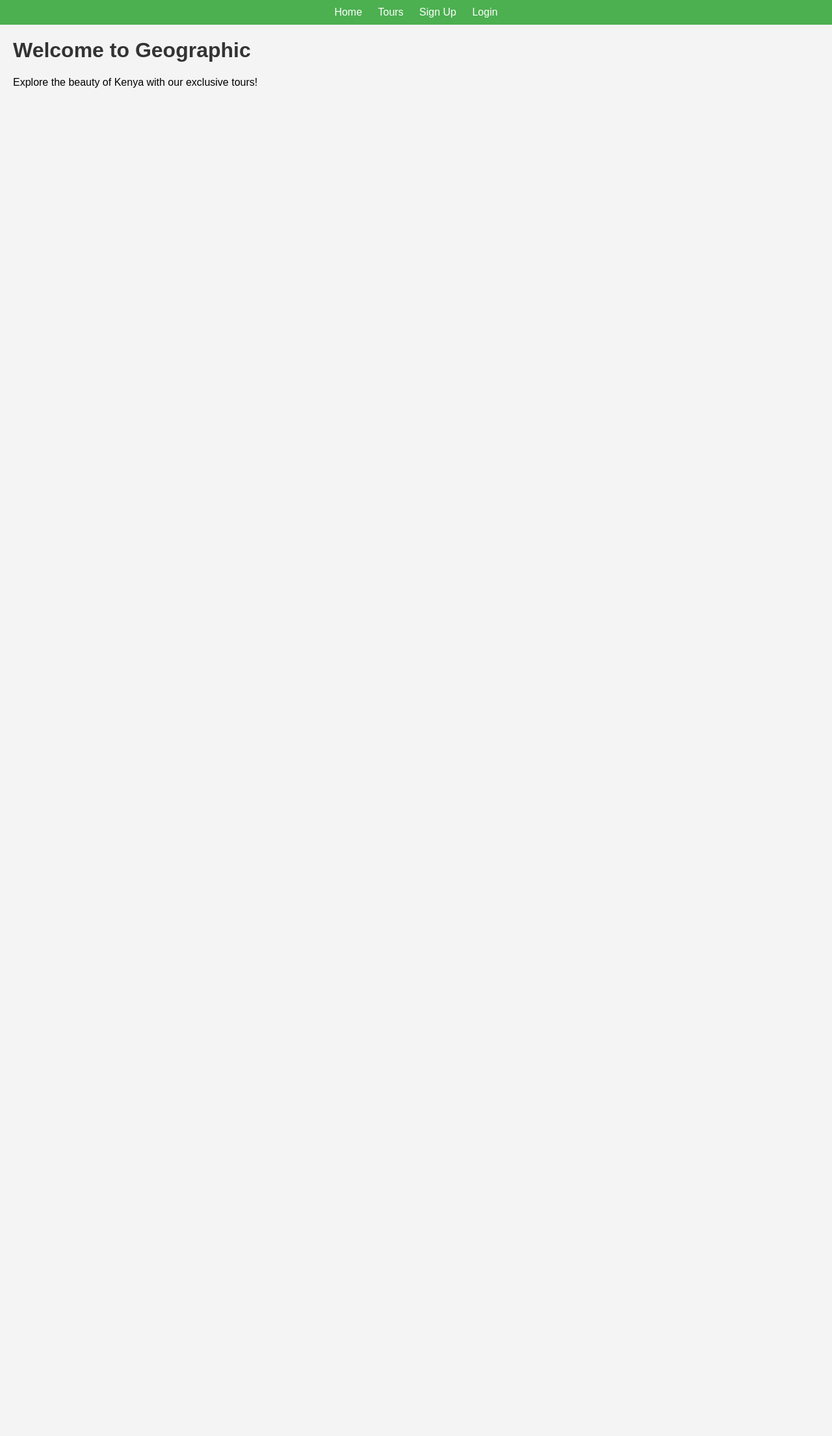
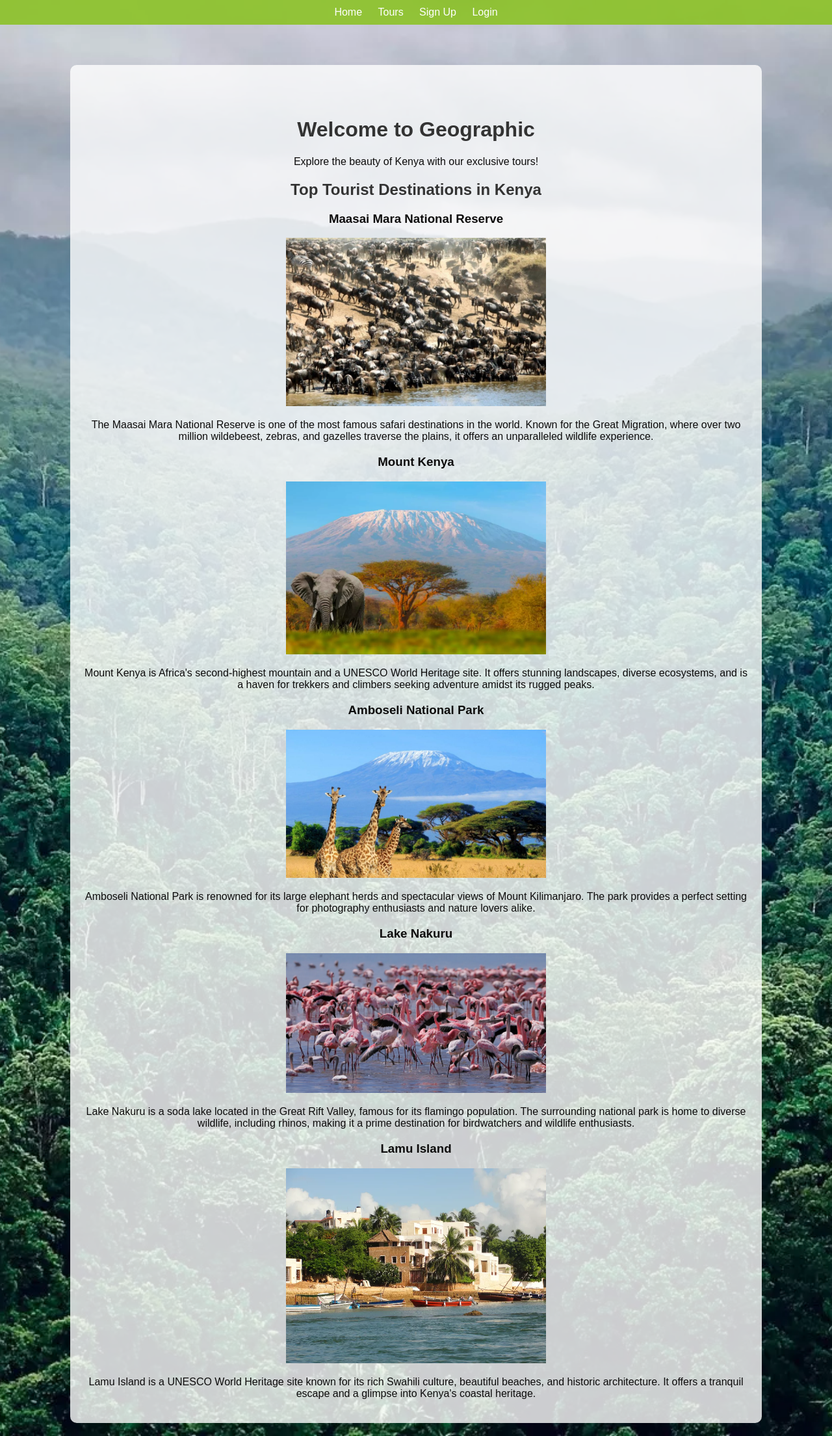
Before and after one commit to EngGeorgeOburu/Geographic, a Flask app: page / in a window 1280 px wide. Shown: the whole page at 65% size. Before the commit the page ends 135 px from the top, so only its background shows below. Run offline with Flask 3, Linux system fonts and the light colour scheme.

Commit message:
(AB) landing page

```diff
--- a/app/static/styles.css
+++ b/app/static/styles.css
@@ -1,15 +1,32 @@
-body {
-    font-family: Arial, sans-serif;
+body, html {
+    height: 100%;
     margin: 0;
     padding: 0;
-    background-color: #f4f4f4;
+    font-family: Arial, sans-serif;
+    background: #f4f4f4;
+}
+
+.background {
+    background-image: url('../static/images/forest.jpg');
+    background-position: center;
+    background-repeat: no-repeat;
+    background-size: cover;
+    min-height: 100vh;
+    display: flex;
+    flex-direction: column;
+    align-items: center;
+    color: rgb(12, 11, 11);
 }
 
 nav {
-    background-color: #4CAF50;
+    background-color: rgba(137, 194, 31, 0.863); /* Semi-transparent */
     color: white;
     padding: 10px;
+    width: 100%;
     text-align: center;
+    position: fixed;
+    top: 0;
+    z-index: 1000;
 }
 
 nav a {
@@ -20,6 +37,14 @@ nav a {
 
 .content {
     margin: 20px;
+    text-align: center;
+    background: rgba(255, 255, 255, 0.8); /* Semi-transparent background for readability */
+    padding: 20px;
+    border-radius: 10px;
+    padding-top: 60px; /* Add padding to the top to avoid overlap with nav bar */
+    width: 80%;
+    max-width: 1200px;
+    margin-top: 100px; /* Ensure content starts below the nav bar */
 }
 
 h1, h2 {
--- a/app/templates/index.html
+++ b/app/templates/index.html
@@ -3,4 +3,37 @@
 {% block content %}
 <h1>Welcome to Geographic</h1>
 <p>Explore the beauty of Kenya with our exclusive tours!</p>
+
+<h2>Top Tourist Destinations in Kenya</h2>
+
+<div>
+  <h3>Maasai Mara National Reserve</h3>
+  <img src="{{ url_for('static', filename='images/masai_mara-1.jpg') }}" alt="Maasai Mara National Reserve" width="400">
+  <p>The Maasai Mara National Reserve is one of the most famous safari destinations in the world. Known for the Great Migration, where over two million wildebeest, zebras, and gazelles traverse the plains, it offers an unparalleled wildlife experience.</p>
+</div>
+
+<div>
+  <h3>Mount Kenya</h3>
+  <img src="{{ url_for('static', filename='images/Mount-Kenya.jpg') }}" alt="Mount Kenya" width="400">
+  <p>Mount Kenya is Africa's second-highest mountain and a UNESCO World Heritage site. It offers stunning landscapes, diverse ecosystems, and is a haven for trekkers and climbers seeking adventure amidst its rugged peaks.</p>
+</div>
+
+<div>
+  <h3>Amboseli National Park</h3>
+  <img src="{{ url_for('static', filename='images/Amboseli.jpg') }}" alt="Amboseli National Park" width="400">
+  <p>Amboseli National Park is renowned for its large elephant herds and spectacular views of Mount Kilimanjaro. The park provides a perfect setting for photography enthusiasts and nature lovers alike.</p>
+</div>
+
+<div>
+  <h3>Lake Nakuru</h3>
+  <img src="{{ url_for('static', filename='images/Nakuru.png') }}" alt="Lake Nakuru" width="400">
+  <p>Lake Nakuru is a soda lake located in the Great Rift Valley, famous for its flamingo population. The surrounding national park is home to diverse wildlife, including rhinos, making it a prime destination for birdwatchers and wildlife enthusiasts.</p>
+</div>
+
+<div>
+  <h3>Lamu Island</h3>
+  <img src="{{ url_for('static', filename='images/lamu.jpg') }}" alt="Lamu Island" width="400">
+  <p>Lamu Island is a UNESCO World Heritage site known for its rich Swahili culture, beautiful beaches, and historic architecture. It offers a tranquil escape and a glimpse into Kenya's coastal heritage.</p>
+</div>
+
 {% endblock %}
--- a/app/templates/layout.html
+++ b/app/templates/layout.html
@@ -1,12 +1,15 @@
 <!DOCTYPE html>
 <html lang="en">
+
 <head>
     <meta charset="UTF-8">
     <meta name="viewport" content="width=device-width, initial-scale=1.0">
     <title>Geographic - Tours in Kenya</title>
     <link rel="stylesheet" href="{{ url_for('static', filename='styles.css') }}">
 </head>
+
 <body>
+    <div class="background">
         <nav>
             <a href="{{ url_for('index') }}">Home</a>
             <a href="{{ url_for('tours') }}">Tours</a>
@@ -30,5 +33,6 @@
             {% endwith %}
             {% block content %}{% endblock %}
         </div>
+    </div>
 </body>
 </html>
```
Also changed, not shown: app/static/images/Amboseli.jpg (added), app/static/images/Mount-Kenya.jpg (added), app/static/images/Nakuru.png (added), app/static/images/forest.jpg (added), app/static/images/lamu.jpg (added), app/static/images/masai_mara-1.jpg (added), app/static/images/nairobi.jpg (added). Lines whose indentation alone changed are shown as unchanged.
